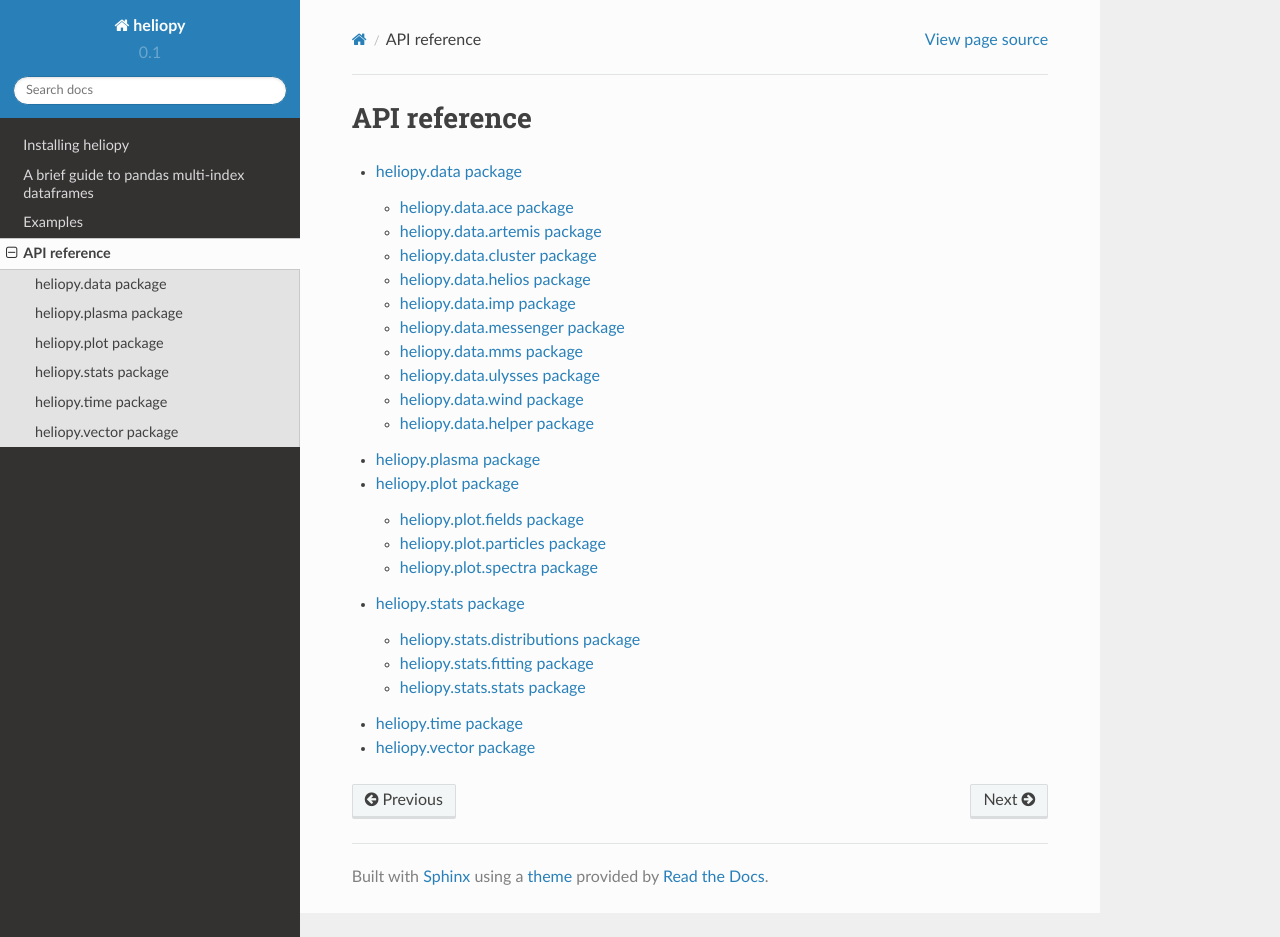
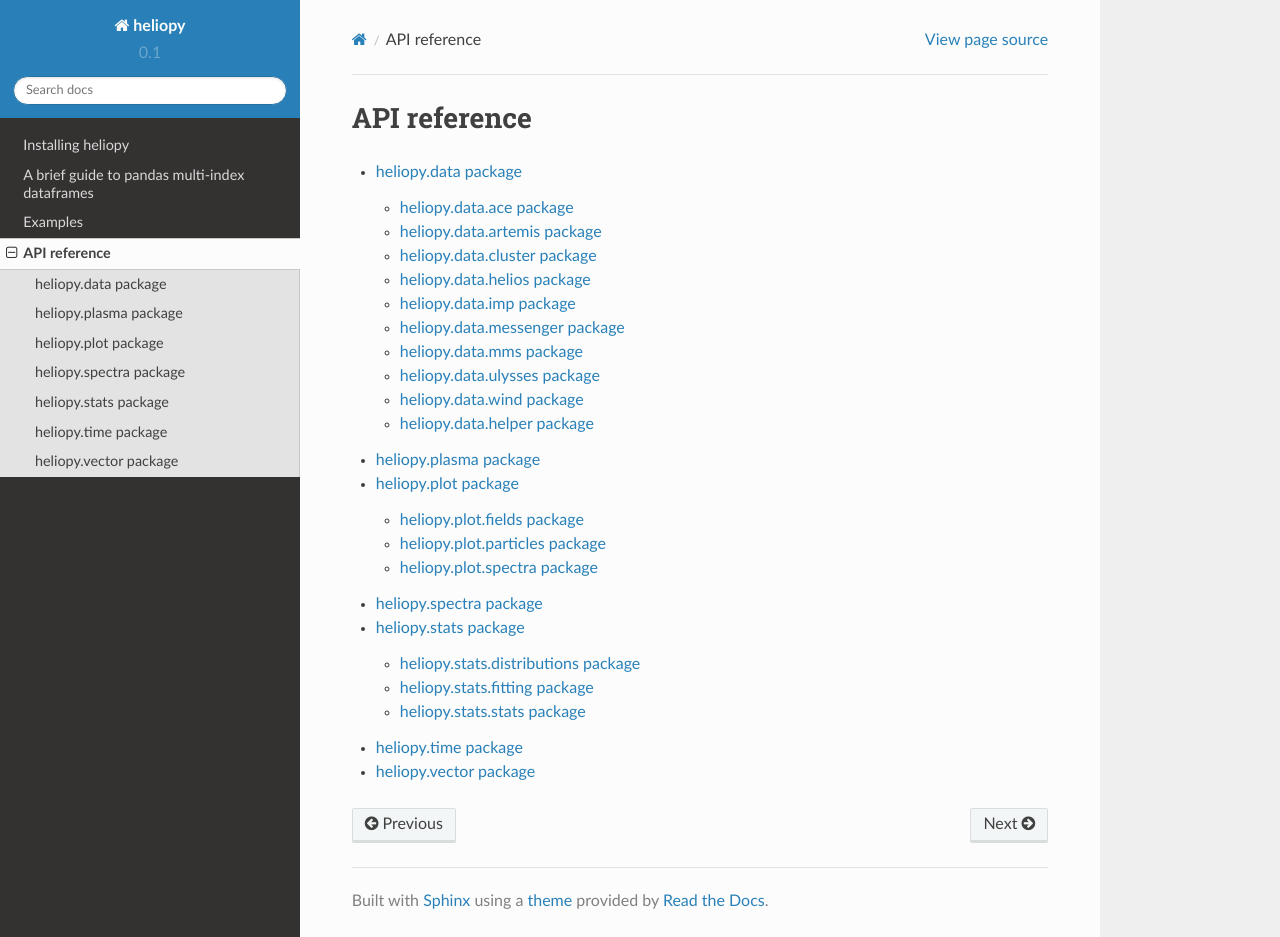
Before and after one commit to heliopython/heliopy, a Sphinx documentation site: the page built from doc/source/code_ref/index.rst, in a window 1280 px wide and 937 px high. Built offline with Sphinx 7.4.7 and the Read the Docs theme 2.0.0, drawn with Linux system fonts in a browser that asks for light colours.

Commit message:
Add missing doc link

```diff
--- a/doc/source/code_ref/index.rst
+++ b/doc/source/code_ref/index.rst
@@ -7,6 +7,7 @@ API reference
    data/index
    plasma
    plot/index
+   spectra
    stats/index
    time
    vector
--- /dev/null
+++ b/doc/source/code_ref/spectra.rst
@@ -0,0 +1,5 @@
+heliopy.spectra package
+-----------------------
+
+.. automodule:: heliopy.spectra
+   :members:
--- a/doc/source/code_ref/vector.rst
+++ b/doc/source/code_ref/vector.rst
@@ -1,5 +1,5 @@
 heliopy.vector package
------------------------
+----------------------
 
 .. automodule:: heliopy.vector.transformations
    :members:
```
